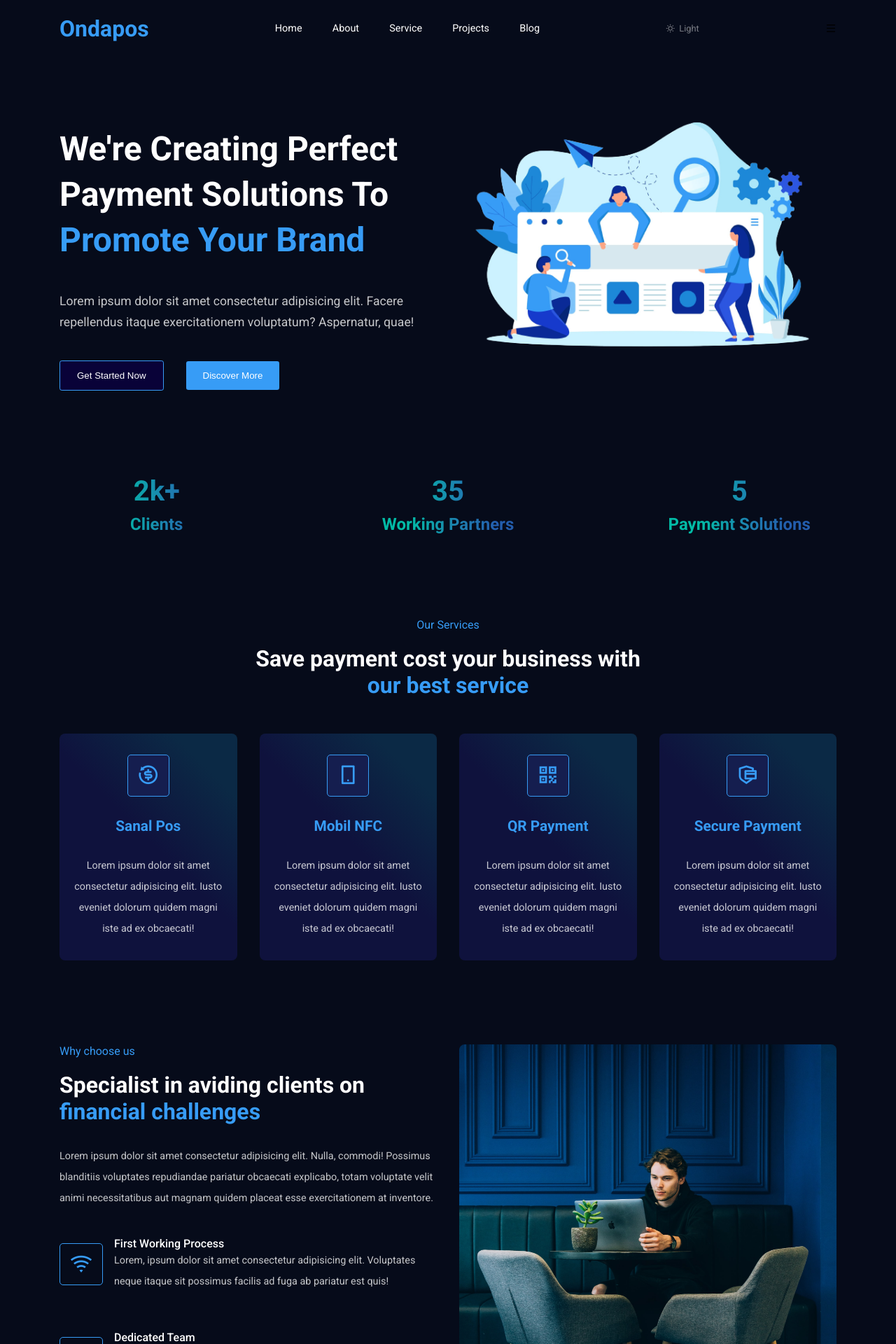
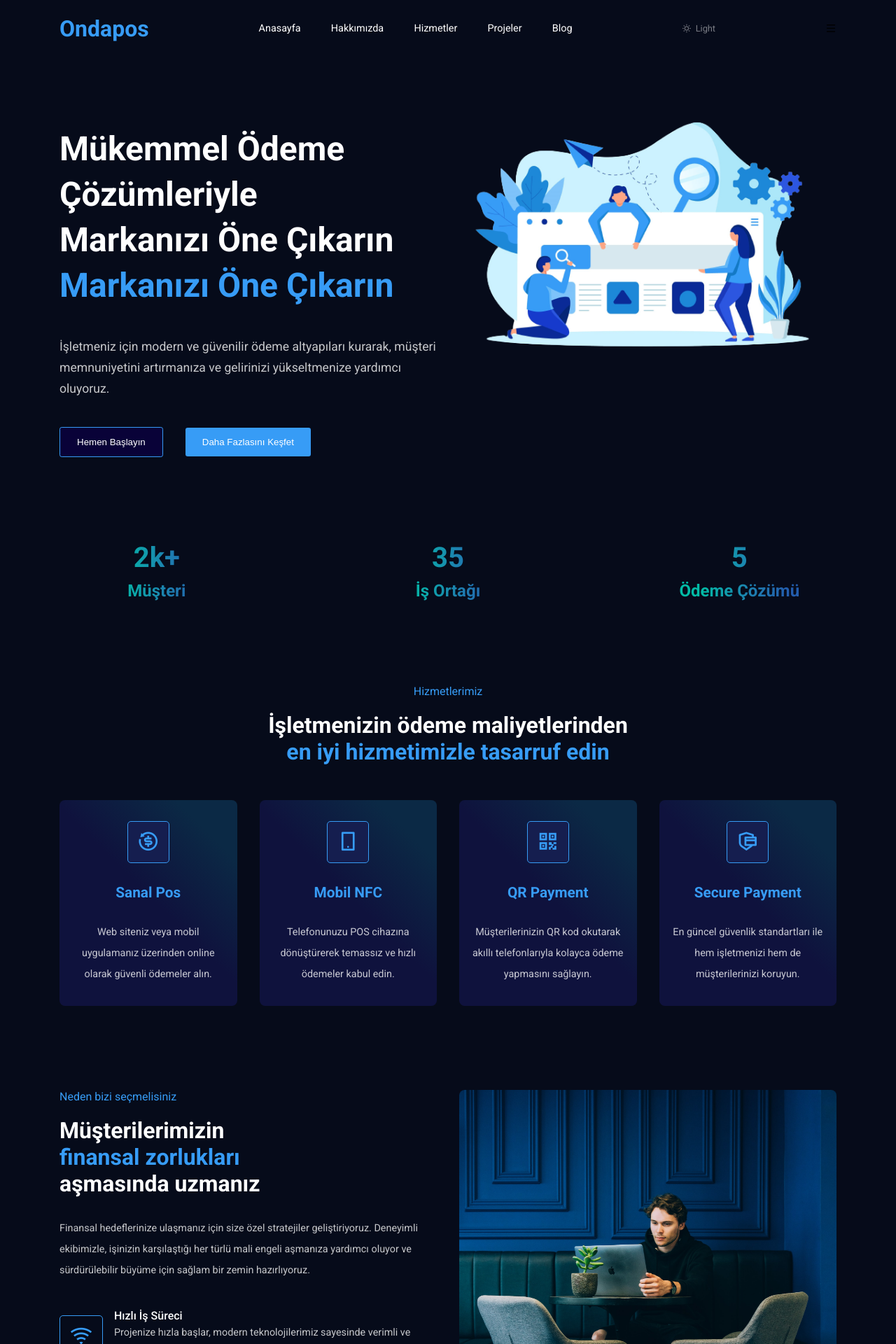
Before and after one commit to utkutasglk/Ondapos, a React (Create React App) app: page / in a window 1280 px wide. Shown: the top 1920 px of the page at 70% size. Built offline with nearby package versions, Linux system fonts and the light colour scheme.

Commit message:
Translate texts in turkish

```diff
--- a/src/components/Footer/Footer.jsx
+++ b/src/components/Footer/Footer.jsx
@@ -4,41 +4,41 @@ import "../Footer/footer.css";
 const quickLinks01 = [
   {
     path: "#",
-    display: "Marketing",
+    display: "Pazarlama",
   },
   {
     path: "#",
-    display: "Analytics",
+    display: "Analitik",
   },
   {
     path: "#",
-    display: "Commerce",
+    display: "E-ticaret",
   },
 ];
 
 const quickLinks02 = [
   {
     path: "#",
-    display: "Pricing",
+    display: "Fiyatlandırma",
   },
   {
     path: "#",
-    display: "Documentation",
+    display: "Dokümantasyon",
   },
   {
     path: "#",
-    display: "Guides",
+    display: "Rehberler",
   },
 ];
 
 const quickLinks03 = [
   {
     path: "#about",
-    display: "About",
+    display: "Hakkımızda",
   },
   {
     path: "#",
-    display: "Jobs",
+    display: "Kariyer",
   },
   {
     path: "#blog",
@@ -53,18 +53,17 @@ const Footer = () => {
       <div className="container">
         <div className="footer__wrapper">
           <div className="footer__logo">
-            <h2>Digency</h2>
-            <p className="description">Grow with us</p>
+            <h2>Ondapos</h2>
+            <p className="description">Bizimle büyüyün</p>
             <p className="small__text description">
-              Lorem, ipsum dolor sit amet consectetur adipisicing elit. Odit
-              nisi nostrum sapiente, in laboriosam nemo optio, impedit culpa
-              soluta sint vitae quasi inventore nihil magni adipisci labore
-              blanditiis iusto exercitationem.
+              Ondapos, işletmeler için yenilikçi ödeme çözümleri sunarak dijital
+              dönüşümlerine liderlik eder. Güvenli altyapımız ve uzman
+              ekibimizle işinizi geleceğe taşıyın.
             </p>
           </div>
 
           <div className="footer__quick-links">
-            <h3 className="quick__links-title">Solution</h3>
+            <h3 className="quick__links-title">Çözümler</h3>
             <ul className="quick__links">
               {quickLinks01.map((item, index) => (
                 <li className="quick__links-item" key={index}>
@@ -75,7 +74,7 @@ const Footer = () => {
           </div>
 
           <div className="footer__quick-links">
-            <h3 className="quick__links-title">Support</h3>
+            <h3 className="quick__links-title">Destek</h3>
             <ul className="quick__links">
               {quickLinks02.map((item, index) => (
                 <li className="quick__links-item" key={index}>
@@ -86,7 +85,7 @@ const Footer = () => {
           </div>
 
           <div className="footer__quick-links">
-            <h3 className="quick__links-title">Company</h3>
+            <h3 className="quick__links-title">Şirket</h3>
             <ul className="quick__links">
               {quickLinks03.map((item, index) => (
                 <li className="quick__links-item" key={index}>
--- a/src/components/Header/Header.jsx
+++ b/src/components/Header/Header.jsx
@@ -5,19 +5,19 @@ import "./header.css";
 const nav__links = [
   {
     path: "#",
-    display: "Home",
+    display: "Anasayfa",
   },
   {
     path: "#about",
-    display: "About",
+    display: "Hakkımızda",
   },
   {
     path: "#service",
-    display: "Service",
+    display: "Hizmetler",
   },
   {
     path: "#projects",
-    display: "Projects",
+    display: "Projeler",
   },
   {
     path: "#blog",
--- a/src/components/UI/About.jsx
+++ b/src/components/UI/About.jsx
@@ -6,18 +6,18 @@ import aboutImg from "../../images/about-us.jpg";
 const chooseData = [
   {
     icon: "ri-wifi-line",
-    title: "First Working Process",
-    desc: "Lorem, ipsum dolor sit amet consectetur adipisicing elit. Voluptates neque itaque sit possimus facilis ad fuga ab pariatur est quis!",
+    title: "Hızlı İş Süreci",
+    desc: "Projenize hızla başlar, modern teknolojilerimiz sayesinde verimli ve kesintisiz bir hizmet akışı sağlarız.",
   },
   {
     icon: "ri-team-line",
-    title: "Dedicated Team",
-    desc: "Lorem, ipsum dolor sit amet consectetur adipisicing elit. Voluptates neque itaque sit possimus facilis ad fuga ab pariatur est quis!",
+    title: "Alanında Uzman Ekip",
+    desc: "Her biri kendi alanında profesyonel olan ekibimiz, projenizin her aşamasında size özel çözümler sunmak için çalışır.!",
   },
   {
     icon: "ri-customer-service-2-line",
-    title: "Customer Service",
-    desc: "Lorem, ipsum dolor sit amet consectetur adipisicing elit. Voluptates neque itaque sit possimus facilis ad fuga ab pariatur est quis!",
+    title: "Müşteri Desteği",
+    desc: "Tüm sorularınız ve ihtiyaçlarınız için size bir telefon kadar yakınız. Kesintisiz müşteri hizmetlerimizle her zaman yanınızdayız.",
   },
 ];
 
@@ -27,14 +27,18 @@ const About = () => {
       <div className="container">
         <div className="about__wrapper">
           <div className="about__content">
-            <h6 className="subtitle">Why choose us</h6>
-            <h2>Specialist in aviding clients on</h2>
-            <h2 className="highlight">financial challenges</h2>
+            <h6 className="subtitle">Neden bizi seçmelisiniz</h6>
+            <h2>
+              Müşterilerimizin{" "}
+              <h2 className="highlight">finansal zorlukları</h2> aşmasında
+              uzmanız
+            </h2>
+
             <p className="description about__content-desc">
-              Lorem ipsum dolor sit amet consectetur adipisicing elit. Nulla,
-              commodi! Possimus blanditiis voluptates repudiandae pariatur
-              obcaecati explicabo, totam voluptate velit animi necessitatibus
-              aut magnam quidem placeat esse exercitationem at inventore.
+              Finansal hedeflerinize ulaşmanız için size özel stratejiler
+              geliştiriyoruz. Deneyimli ekibimizle, işinizin karşılaştığı her
+              türlü mali engeli aşmanıza yardımcı oluyor ve sürdürülebilir
+              büyüme için sağlam bir zemin hazırlıyoruz.
             </p>
 
             <div className="choose__item-wrapper">
--- a/src/components/UI/Blog.jsx
+++ b/src/components/UI/Blog.jsx
@@ -9,19 +9,19 @@ const blogData = [
   {
     imgUrl: videoImg,
     title: "Video",
-    desc: "To know about our work. Watch some video f...",
+    desc: "Çalışmalarımız hakkında bilgi almak için videolarımızı izleyin...",
     linkUrl: "#",
   },
   {
     imgUrl: articleImg,
-    title: "Articles",
-    desc: "Do you want to improve the way your brand interacts with customer? Lets talk...",
+    title: "Makaleler",
+    desc: "Markanızın müşteriyle etkileşimini geliştirmek mi istiyorsunuz? Gelin konuşalım...",
     linkUrl: "#",
   },
   {
     imgUrl: caseStudy,
-    title: "Case Study",
-    desc: "Boost your conversation rate with us ...",
+    title: "Vaka Analizi",
+    desc: "Dönüşüm oranınızı bizimle artırın...",
     linkUrl: "#",
   },
 ];
@@ -31,10 +31,10 @@ const Blog = () => {
     <section id="blog" className="blog">
       <div className="container">
         <div className="blog__top-content">
-          <h6 className="subtitle">Our Blog</h6>
+          <h6 className="subtitle">Blogumuz</h6>
           <h2>
-            Lets have a look from our
-            <span className="highlight"> recent blog</span>
+            En son blog yazılarımıza
+            <span className="highlight"> bir göz atalım</span>
           </h2>
         </div>
         <div className="blog_wrapper">
--- a/src/components/UI/Counter.jsx
+++ b/src/components/UI/Counter.jsx
@@ -4,15 +4,15 @@ import "../../styles/counter.css";
 const counterData = [
   {
     number: "2k+",
-    text: "Clients",
+    text: "Müşteri",
   },
   {
     number: 35,
-    text: "Working Partners",
+    text: "İş Ortağı",
   },
   {
     number: 5,
-    text: "Payment Solutions",
+    text: "Ödeme Çözümü",
   },
 ];
 
--- a/src/components/UI/Hero.jsx
+++ b/src/components/UI/Hero.jsx
@@ -10,17 +10,18 @@ const Hero = ({ theme }) => {
         <div className="hero__wrapper">
           <div className="hero__content">
             <div>
-              <h2>We're Creating Perfect</h2>
-              <h2>Payment Solutions To</h2>
-              <h2 className="highlight">Promote Your Brand</h2>
+              <h2>Mükemmel Ödeme Çözümleriyle</h2>
+              <h2>Markanızı Öne Çıkarın</h2>
+              <h2 className="highlight">Markanızı Öne Çıkarın</h2>
             </div>
             <p className="description">
-              Lorem ipsum dolor sit amet consectetur adipisicing elit. Facere
-              repellendus itaque exercitationem voluptatum? Aspernatur, quae!
+              İşletmeniz için modern ve güvenilir ödeme altyapıları kurarak,
+              müşteri memnuniyetini artırmanıza ve gelirinizi yükseltmenize
+              yardımcı oluyoruz.
             </p>
             <div className="hero__btns">
-              <button className="primary__btn">Get Started Now</button>
-              <button className="secondary__btn">Discover More</button>
+              <button className="primary__btn">Hemen Başlayın</button>
+              <button className="secondary__btn">Daha Fazlasını Keşfet</button>
             </div>
           </div>
           <div className="hero__img">
--- a/src/components/UI/Newsletter.jsx
+++ b/src/components/UI/Newsletter.jsx
@@ -7,16 +7,16 @@ const Newsletter = () => {
       <div className="container">
         <div className="newsletter__wrapper">
           <div className="newsletter__content">
-            <h6 className="subtitle">Lets work</h6>
+            <h6 className="subtitle">Birlikte çalışalım</h6>
             <h2>
-              Explore the <span className="highlight">hidden ideas and </span>
-              subscribe
+              Yeni fikirleri{" "}
+              <span className="highlight">keşfedin ve abone olun </span>
             </h2>
           </div>
           <div className="newsletter__form">
             <input type="email" placeholder="Email" />
             <button className="secondary__btn subscribe__btn">
-              Subscribe Now
+              Şimdi Abone Ol
             </button>
           </div>
         </div>
--- a/src/components/UI/Services.jsx
+++ b/src/components/UI/Services.jsx
@@ -5,22 +5,22 @@ const serviceData = [
   {
     icon: "ri-refund-2-line",
     title: "Sanal Pos",
-    desc: "Lorem ipsum dolor sit amet consectetur adipisicing elit.  Iusto eveniet dolorum quidem magni iste ad ex obcaecati!",
+    desc: "Web siteniz veya mobil uygulamanız üzerinden online olarak güvenli ödemeler alın.",
   },
   {
     icon: "ri-smartphone-line",
     title: "Mobil NFC",
-    desc: "Lorem ipsum dolor sit amet consectetur adipisicing elit.  Iusto eveniet dolorum quidem magni iste ad ex obcaecati!",
+    desc: "Telefonunuzu POS cihazına dönüştürerek temassız ve hızlı ödemeler kabul edin.",
   },
   {
     icon: "ri-qr-code-line",
     title: "QR Payment",
-    desc: "Lorem ipsum dolor sit amet consectetur adipisicing elit.  Iusto eveniet dolorum quidem magni iste ad ex obcaecati!",
+    desc: "Müşterilerinizin QR kod okutarak akıllı telefonlarıyla kolayca ödeme yapmasını sağlayın.",
   },
   {
     icon: "ri-secure-payment-line",
     title: "Secure Payment",
-    desc: "Lorem ipsum dolor sit amet consectetur adipisicing elit.  Iusto eveniet dolorum quidem magni iste ad ex obcaecati!",
+    desc: "En güncel güvenlik standartları ile hem işletmenizi hem de müşterilerinizi koruyun.",
   },
 ];
 
@@ -29,9 +29,9 @@ const Services = () => {
     <section id="service">
       <div className="container">
         <div className="services__top-content">
-          <h6 className="subtitle">Our Services</h6>
-          <h2>Save payment cost your business with</h2>
-          <h2 className="highlight">our best service</h2>
+          <h6 className="subtitle">Hizmetlerimiz</h6>
+          <h2>İşletmenizin ödeme maliyetlerinden</h2>
+          <h2 className="highlight">en iyi hizmetimizle tasarruf edin</h2>
         </div>
         <div className="service__item-wrapper">
           {serviceData.map((item, index) => (
--- a/src/components/UI/Team.jsx
+++ b/src/components/UI/Team.jsx
@@ -12,8 +12,8 @@ const teamMembers = [
   },
   {
     imgUrl: team02,
-    name: "Bedis",
-    position: "Founder",
+    name: "Bedriye",
+    position: "Manager",
   },
   {
     imgUrl: team03,
@@ -22,8 +22,8 @@ const teamMembers = [
   },
   {
     imgUrl: team02,
-    name: "Someone",
-    position: "Some position",
+    name: "Gulsah",
+    position: "Human Resources",
   },
 ];
 
@@ -32,9 +32,9 @@ const Team = () => {
     <section className="our__team">
       <div className="container">
         <div className="team__content">
-          <h6 className="subtitle">Our Team</h6>
+          <h6 className="subtitle">Takımımız</h6>
           <h2>
-            Meet With <span className="highlight">our team</span>
+            Bizimle <span className="highlight">tanışın</span>
           </h2>
         </div>
 
```
Also changed, not shown: src/components/UI/Testimonial.jsx (+23 -24 lines).
